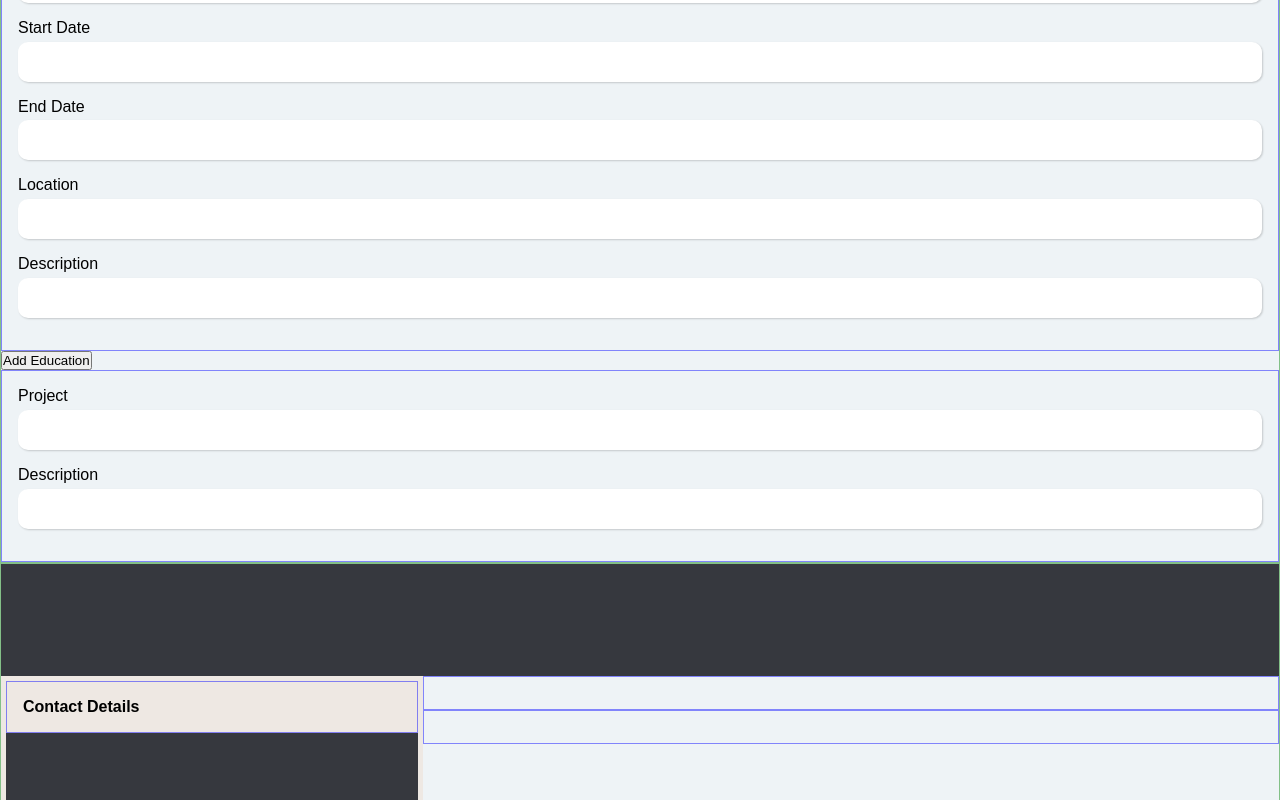
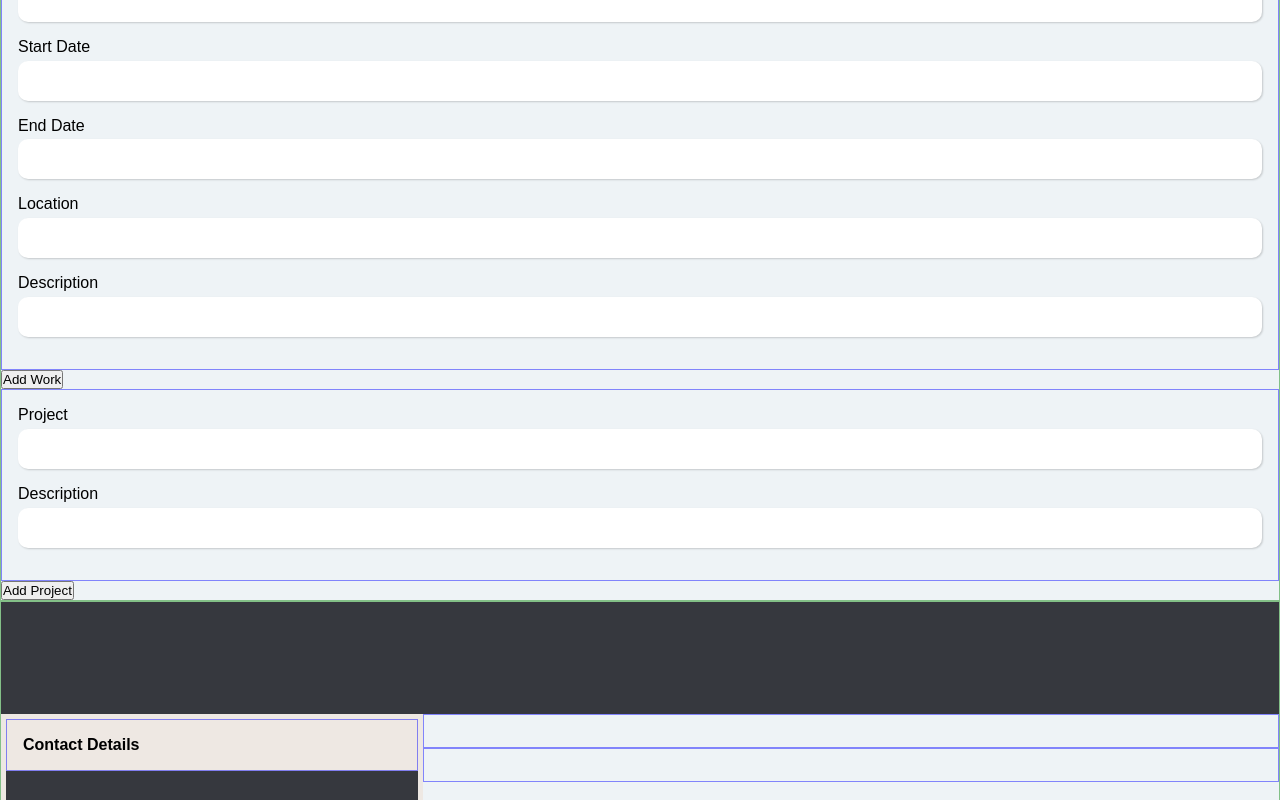
Before and after one commit to john0ground/CV-App, a React (Vite) app: page / in a window 1280 px wide. Shown: the part 968-1768 px from the top of the page. Built offline with nearby package versions, Linux system fonts and the light colour scheme.

Commit message:
set adding cv-data functions to App

```diff
--- a/src/App.tsx
+++ b/src/App.tsx
@@ -83,6 +83,27 @@ export default function App() {
         ));
     }
 
+    function addEducation() {
+        const newEducationDetails = [...currentCvData.education, {...educationData, key:uuid()}];
+        setCurrentCvData(prevData => (
+            {...prevData, education:newEducationDetails}
+        ));
+    }
+
+    function addProject() {
+        const newProjectDetails = [...currentCvData.project, {...projectData, key:uuid()}];
+        setCurrentCvData(prevData => (
+            {...prevData, project:newProjectDetails}
+        ));
+    }
+
+    function addWork() {
+        const newWorkDetails = [...currentCvData.work, {...workData, key:uuid()}];
+        setCurrentCvData(prevData => (
+            {...prevData, work:newWorkDetails}
+        ));
+    }
+
     return (<Cv
                 handleHeader= {handleHeaderDetails}
                 handleContact = {handleContactDetails}
@@ -95,8 +116,11 @@ export default function App() {
                 educationDetails = {currentCvData.education}
                 projectDetails = {currentCvData.project}
                 workDetails = {currentCvData.work}
+
+                addEducation = {addEducation}
+                addProject = {addProject}
+                addWork = {addWork}
             />)
 }
 
-// adding cv component
 // different input types
--- a/src/components/CV.tsx
+++ b/src/components/CV.tsx
@@ -1,13 +1,9 @@
 import { CvHeader, HeaderInputs, HeaderHandler, Details as HeaderDetails } from './Header';
 import { CvContact, ContactInputs, ContactHandler, Details as ContactDetails } from './Contact';
-import { CvEducation, EducationInputs, EducationHandler, Details as EducationDetails } from './Education';
-import { WorkInputs, CvWork, WorkHandler, Details as WorkDetails } from './Work';
-import { ProjectInputs, CvProject, ProjectHandler, Details as ProjectDetails } from './Projects';
-import {
-    educationData
-} from '../data/cvData';
+import { CvEducation, EducationInputs, AddEducation, EducationHandler, Details as EducationDetails } from './Education';
+import { WorkInputs, CvWork, WorkHandler, AddWork, Details as WorkDetails } from './Work';
+import { ProjectInputs, CvProject, ProjectHandler, AddProject, Details as ProjectDetails } from './Projects';
 
-import { v4 as uuid } from 'uuid';
 import './../style/style.scss';
 
 interface CvProps {
@@ -21,6 +17,10 @@ interface CvProps {
     educationDetails: EducationDetails[];
     projectDetails: ProjectDetails[];
     workDetails: WorkDetails[];
+
+    addEducation: AddEducation;
+    addProject: AddProject;
+    addWork: AddWork;
 }
 
 export default function Cv({
@@ -33,13 +33,11 @@ export default function Cv({
         contactDetails,
         educationDetails,
         projectDetails,
-        workDetails
+        workDetails,
+        addEducation,
+        addProject,
+        addWork
     }: CvProps) {
-
-    function addEducation() {
-        const newEducationDetails = [...educationDetails, {...educationData, key:uuid()}];
-        setEducationDetails(newEducationDetails);
-    }
 
     return (
         <>
@@ -50,15 +48,17 @@ export default function Cv({
                 {educationDetails.map((education) => (
                     <EducationInputs key={education.key} details={education} handleChange={handleEducation} />
                 ))}
+                <button onClick={addEducation}>Add Education</button>
 
                 {workDetails.map((work) => (
                     <WorkInputs key={work.key} details={work} handleChange={handleWork} />
                 ))}
-                <button onClick={addEducation}>Add Education</button>
+                <button onClick={addWork}>Add Work</button>
 
                 {projectDetails.map((project) => (
                     <ProjectInputs key={project.key} details={project} handleChange={handleProject} />
                 ))}
+                <button onClick={addProject}>Add Project</button>
             </div>
 
             <div className='cv'>
--- a/src/components/Education.tsx
+++ b/src/components/Education.tsx
@@ -1,5 +1,6 @@
 import { TextInput } from "./Inputs";
 export type EducationHandler = (value:string, property: keyof Details, key:string) => void;
+export type AddEducation = () => void;
 export interface Details {
     school: string,
     field: string,
--- a/src/components/Projects.tsx
+++ b/src/components/Projects.tsx
@@ -1,5 +1,6 @@
 import { TextInput } from "./Inputs";
 export type ProjectHandler = (value:string, property: keyof Details, key:string) => void;
+export type AddProject = () => void;
 export interface Details { project:string, description:string, key:string }
 
 interface ProjectInputsProps {
--- a/src/components/Work.tsx
+++ b/src/components/Work.tsx
@@ -1,5 +1,6 @@
 import { TextInput } from "./Inputs";
 export type WorkHandler = (value:string, property: keyof Details, key:string) => void;
+export type AddWork = () => void;
 export interface Details {
     companyName: string,
     positionTitle: string,
```
